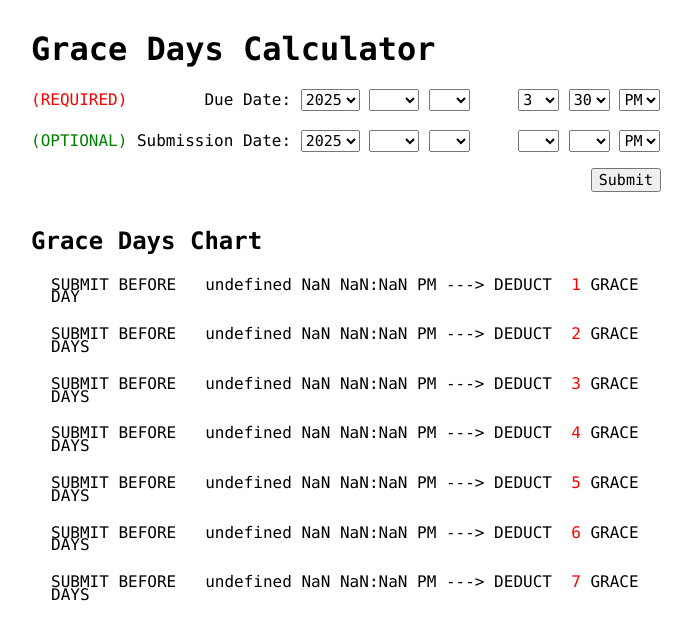
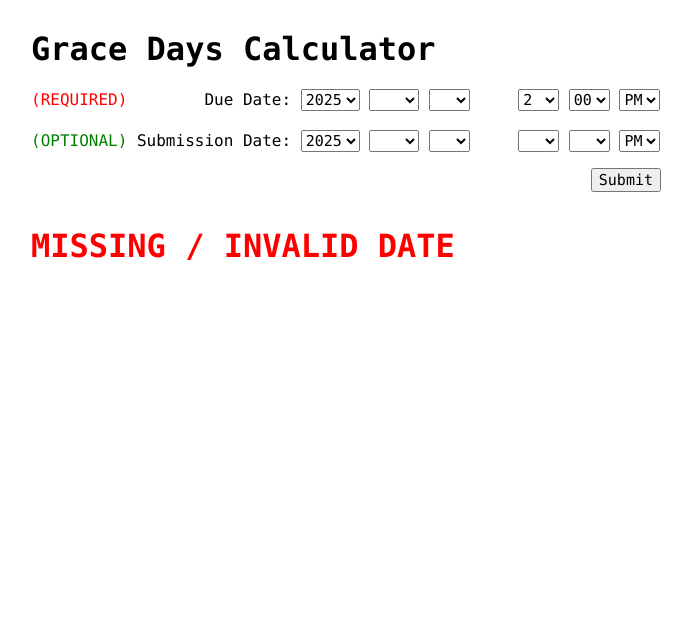
Before and after one commit to khyeborg/graceDaysCalculator, a plain HTML site: page index.html in a window 1280 px wide. Both pictures are taken after a click on the button "Submit". Shown: the whole page, without its empty margins (19-711 px from the left). Drawn offline with Linux system fonts and the light colour scheme.

Commit message:
first commit

```diff
--- a/index.html
+++ b/index.html
@@ -70,8 +70,8 @@
 
 			<select class="user_input" id="hour">
 			  <option value="1">1</option>
-			  <option value="2">2</option>
-			  <option value="3" selected>3</option>
+			  <option value="2" selected>2</option>
+			  <option value="3">3</option>
 			  <option value="4">4</option>
 			  <option value="5">5</option>
 			  <option value="6">6</option>
@@ -84,18 +84,10 @@
 			</select>
 
 			<select class="user_input" id="minute">
-			  <option value="0">00</option>
-			  <option value="5">05</option>
-			  <option value="10">10</option>
+			  <option value="0" selected>00</option>
 			  <option value="15">15</option>
-			  <option value="20">20</option>
-			  <option value="25">25</option>
-			  <option value="30" selected>30</option>
-			  <option value="35">35</option>
-			  <option value="40">40</option>
+			  <option value="30">30</option>
 			  <option value="45">45</option>
-			  <option value="50">50</option>
-			  <option value="55">55</option>
 			</select>
 
 			<select class="user_input" id="am_pm">
--- a/main.js
+++ b/main.js
@@ -92,15 +92,23 @@ submitButton.onclick = function(event) {
 			tempArray.push(String(sevenDaysAfterDueArray[i].getDate()));
 
 			// 12-hour format
+			// force hour to always be the same as the initial hour input (to account for daylight savings)
 			if (sevenDaysAfterDueArray[i].getHours() > 12) {
-				tempArray.push(String(sevenDaysAfterDueArray[i].getHours() - 12));
+				tempArray.push(String(dueArray[3] - 12));
 			}
 
 			else {
-				tempArray.push(String(sevenDaysAfterDueArray[i].getHours()));
+				tempArray.push(String(dueArray[3]));
 			}
 
-			tempArray.push(String(sevenDaysAfterDueArray[i].getMinutes()));
+			if (sevenDaysAfterDueArray[i].getMinutes() < 10) {
+				tempArray.push("0" + String(sevenDaysAfterDueArray[i].getMinutes()));
+			}
+
+			else {
+				tempArray.push(String(sevenDaysAfterDueArray[i].getMinutes()));
+			}
+
 			tempArray.push(String(0));
 			tempArray.push(String(0));
 			officialSevenDaysAfterDueArray.push(tempArray);
@@ -256,12 +264,17 @@ submitButton.onclick = function(event) {
 	// invalid date
 	else {
 		let temph1 = document.createElement("h1");
-		temph1.innerHTML = "<span class='red'>INVALID DATE</span>";
+		temph1.innerHTML = "<span class='red'>MISSING / INVALID DATE</span>";
 		requiredOutputDiv.appendChild(temph1);
 	}
 }
 
 function validateDate(arr) {
+	// if any entries is empty
+	if (isNaN(arr[1]) || isNaN(arr[2])) {
+		return false;
+	}
+
 	// if month is feb
 	if (arr[1] == 1) {
 		// if it is a leap year
```
